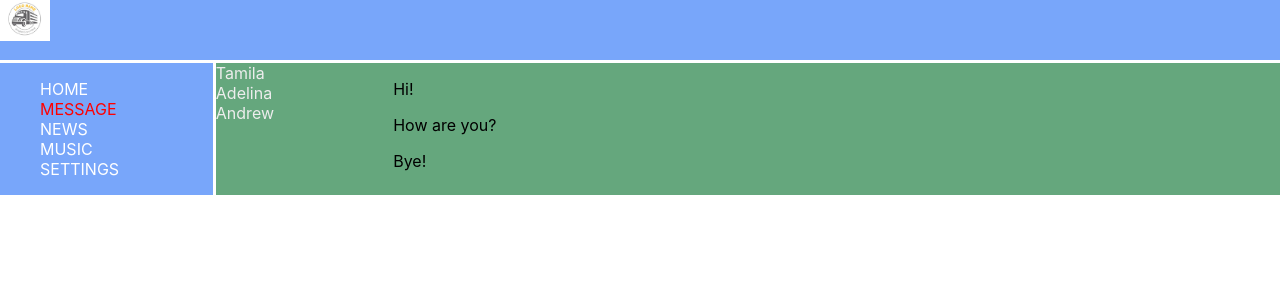
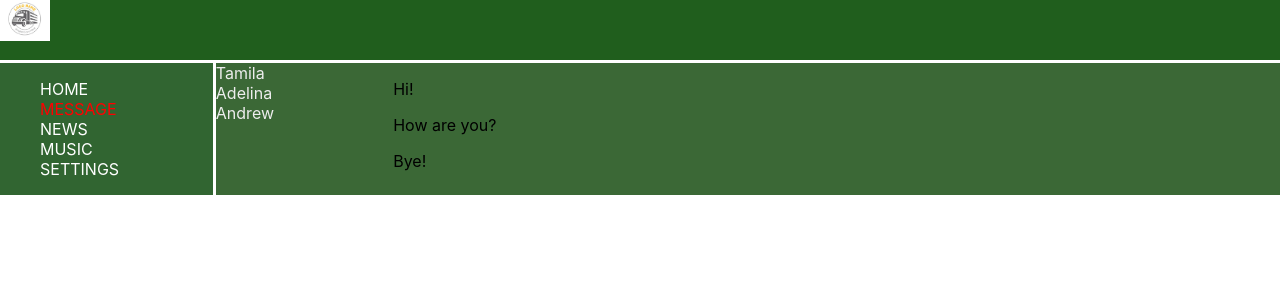
Before and after one commit to Avraamovich/samurai-way-socialweb, a React (Create React App) app: page /message in a window 1280 px wide. Shown: the top 300 px of the page. Built offline with nearby package versions, Linux system fonts and the light colour scheme.

Commit message:
refactored code

```diff
--- a/src/App.css
+++ b/src/App.css
@@ -12,5 +12,5 @@
 
 .app-wrapper-content {
   grid-area: c;
-  background-color: rgb(101, 167, 125);
+  background-color: rgb(59, 104, 54);
 }
--- a/src/components/messages/Dialogs.tsx
+++ b/src/components/messages/Dialogs.tsx
@@ -38,7 +38,7 @@ export function Dialogs() {
       </div>
     </div>
   );
-};
+}
 
 function DialogItem  (props: MessageType) {
   return (
--- a/src/layout/header/Header.module.css
+++ b/src/layout/header/Header.module.css
@@ -1,6 +1,6 @@
 .header {
   grid-area: h;
-  background-color: rgb(120, 166, 250);
+  background-color: rgb(32, 94, 29);
 }
 
 header {
--- a/src/layout/sidebar/Sidebar.module.css
+++ b/src/layout/sidebar/Sidebar.module.css
@@ -1,6 +1,6 @@
 .sidebar {
   grid-area: s;
-  background-color: rgb(120, 166, 250);
+  background-color: rgb(49, 101, 49);
 }
 
 ul {
```
